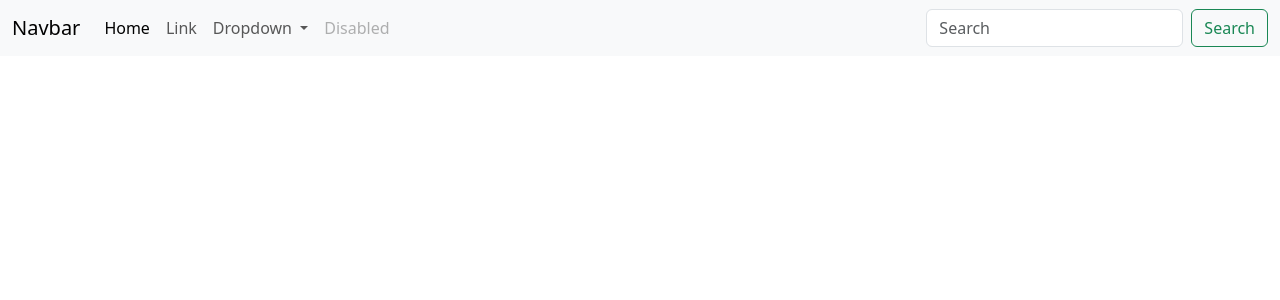
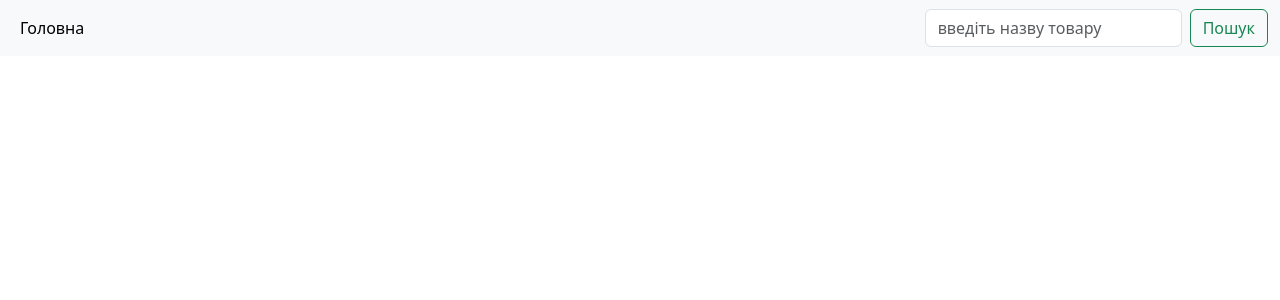
Before and after one commit to smartguy-coder/group03052024, a FastAPI app: page / in a window 1280 px wide. Shown: the top 300 px of the page. Run offline with FastAPI, Linux system fonts and the light colour scheme; data that the repository does not hold is empty.

Commit message:
web interface 2

```diff
--- a/dao.py
+++ b/dao.py
@@ -15,7 +15,7 @@ def create_product(name: str, description: str, price: float, quantity: int, cov
     return product
 
 
-def get_all_products(limit: int, skip: int, name: str) -> list[Product]:
+def get_all_products(limit: int, skip: int, name: str | None) -> list[Product]:
     if name:
         products = session.query(Product).filter(Product.name.icontains(name)).limit(limit).offset(skip).all()
     else:
--- a/templates/base.html
+++ b/templates/base.html
@@ -17,10 +17,6 @@
 
 </div>
 
-
-
-
-
     <script src="https://cdn.jsdelivr.net/npm/bootstrap@5.3.3/dist/js/bootstrap.bundle.min.js" integrity="sha384-YvpcrYf0tY3lHB60NNkmXc5s9fDVZLESaAA55NDzOxhy9GkcIdslK1eN7N6jIeHz" crossorigin="anonymous"></script>
   </body>
 </html>
--- a/templates/index.html
+++ b/templates/index.html
@@ -3,21 +3,21 @@
 
 {% block content %}
 
-<div class="row pt-2 pb-2 container">
+<div class="container">
+    <div class="row pt-2 pb-2 container">
 
     {% for product in products %}
-        <div class="card" style="width: 18rem;">
+        <div class="card pb-2 pt-2 pl-2 pr-2" style="width: 18rem;">
           <img src="{{ product.cover_url }}" class="card-img-top" alt="...">
           <div class="card-body">
             <h5 class="card-title">{{ product.name }}</h5>
             <p class="card-text">{{ product.description|truncate(80, False) }}</p>
-            <p class="card-text">{{ product.price }}</p>
-            <a href="#" class="btn btn-primary">Детальніше</a>
+            <a href="{{ url_for('get_product_by_id_web', product_id=product.id) }}" class="btn btn-primary">Детальніше</a>
           </div>
         </div>
 
-</div>
-
     {% endfor %}
 
+    </div>
+</div>
 {% endblock %}
--- a/templates/navbar.html
+++ b/templates/navbar.html
@@ -1,37 +1,21 @@
 
   <nav class="navbar navbar-expand-lg bg-body-tertiary">
   <div class="container-fluid">
-    <a class="navbar-brand" href="#">Navbar</a>
     <button class="navbar-toggler" type="button" data-bs-toggle="collapse" data-bs-target="#navbarSupportedContent" aria-controls="navbarSupportedContent" aria-expanded="false" aria-label="Toggle navigation">
       <span class="navbar-toggler-icon"></span>
     </button>
     <div class="collapse navbar-collapse" id="navbarSupportedContent">
       <ul class="navbar-nav me-auto mb-2 mb-lg-0">
         <li class="nav-item">
-          <a class="nav-link active" aria-current="page" href="#">Home</a>
-        </li>
-        <li class="nav-item">
-          <a class="nav-link" href="#">Link</a>
-        </li>
-        <li class="nav-item dropdown">
-          <a class="nav-link dropdown-toggle" href="#" role="button" data-bs-toggle="dropdown" aria-expanded="false">
-            Dropdown
-          </a>
-          <ul class="dropdown-menu">
-            <li><a class="dropdown-item" href="#">Action</a></li>
-            <li><a class="dropdown-item" href="#">Another action</a></li>
-            <li><hr class="dropdown-divider"></li>
-            <li><a class="dropdown-item" href="#">Something else here</a></li>
-          </ul>
-        </li>
-        <li class="nav-item">
-          <a class="nav-link disabled" aria-disabled="true">Disabled</a>
+          <a class="nav-link active" aria-current="page" href="{{ url_for('index') }}">Головна</a>
         </li>
       </ul>
-      <form class="d-flex" role="search">
-        <input class="form-control me-2" type="search" placeholder="Search" aria-label="Search">
-        <button class="btn btn-outline-success" type="submit">Search</button>
+
+      <form class="d-flex" role="search" method="post" action="{{ url_for('index') }}">
+        <input class="form-control me-2" type="search" name="query" placeholder="введіть назву товару" aria-label="Search">
+        <button class="btn btn-outline-success" type="submit">Пошук</button>
       </form>
+
     </div>
   </div>
 </nav>
```
Also changed, not shown: templates/details.html (added, +23 -0 lines), web_router/web.py (+16 -4 lines).
